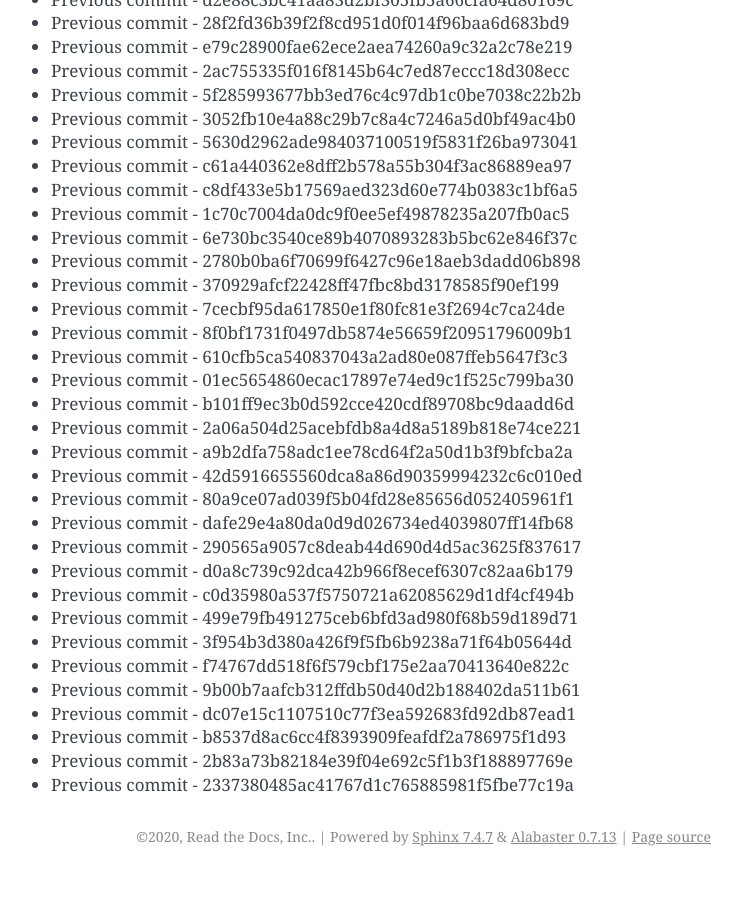
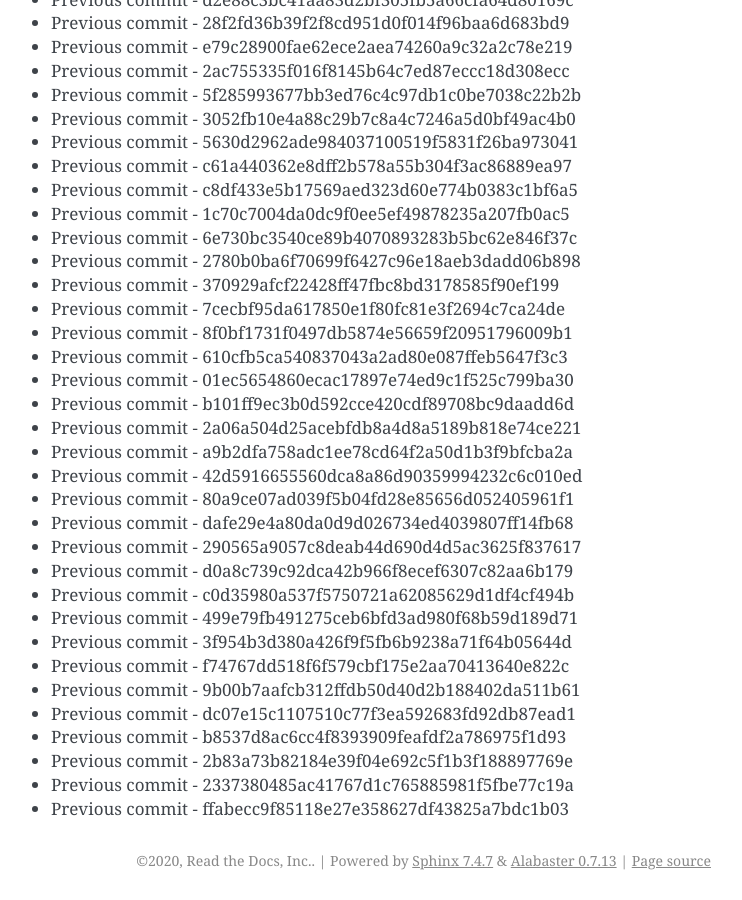
Before and after one commit to readthedocs/rtd-git-stresstest, a Sphinx documentation site: the page built from docs/updates.rst, in a window 1280 px wide and 900 px high, scrolled down 97176 px. Shown: the whole window, without its empty margins (399-1141 px from the left). Built offline with Sphinx 7.4.7, drawn with Linux system fonts in a browser that asks for light colours; before the commit the page ends 98052 px from its top, so only the background shows below that.

Commit message:
Generating commit from previous: ffabecc9f85118e27e358627df43825a7bdc1b03

```diff
--- a/docs/updates.rst
+++ b/docs/updates.rst
@@ -4115,3 +4115,4 @@ It can be tested for any performance characteristics.
 * Previous commit - b8537d8ac6cc4f8393909feafdf2a786975f1d93
 * Previous commit - 2b83a73b82184e39f04e692c5f1b3f188897769e
 * Previous commit - 2337380485ac41767d1c765885981f5fbe77c19a
+* Previous commit - ffabecc9f85118e27e358627df43825a7bdc1b03
```
